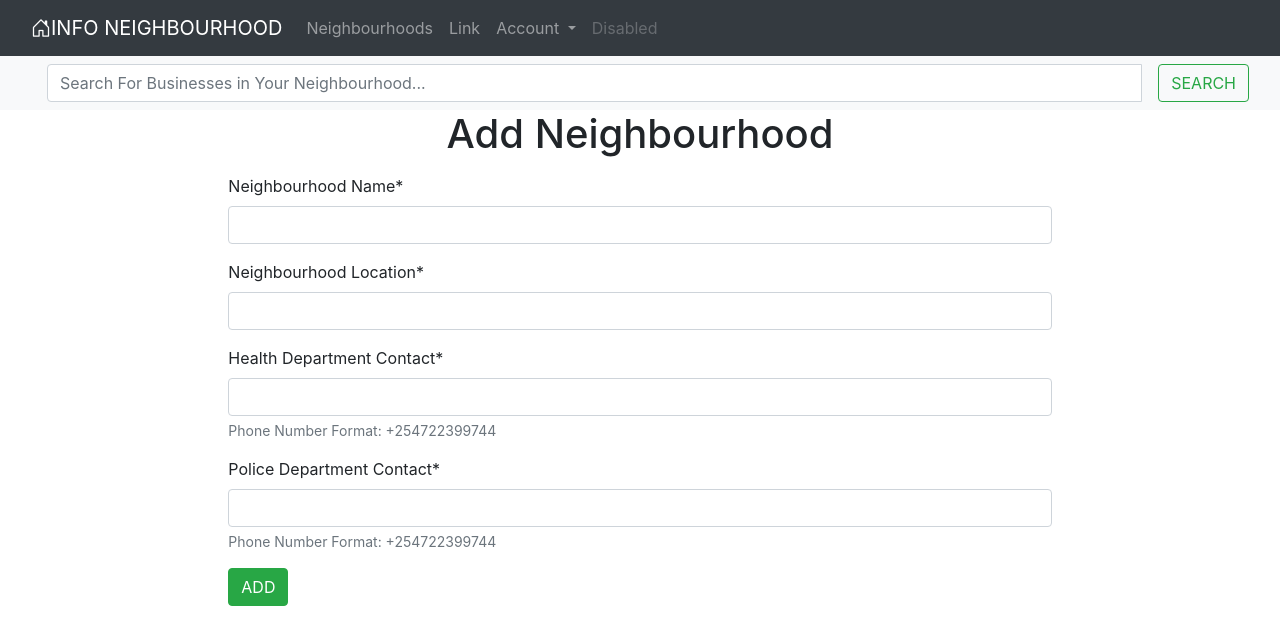
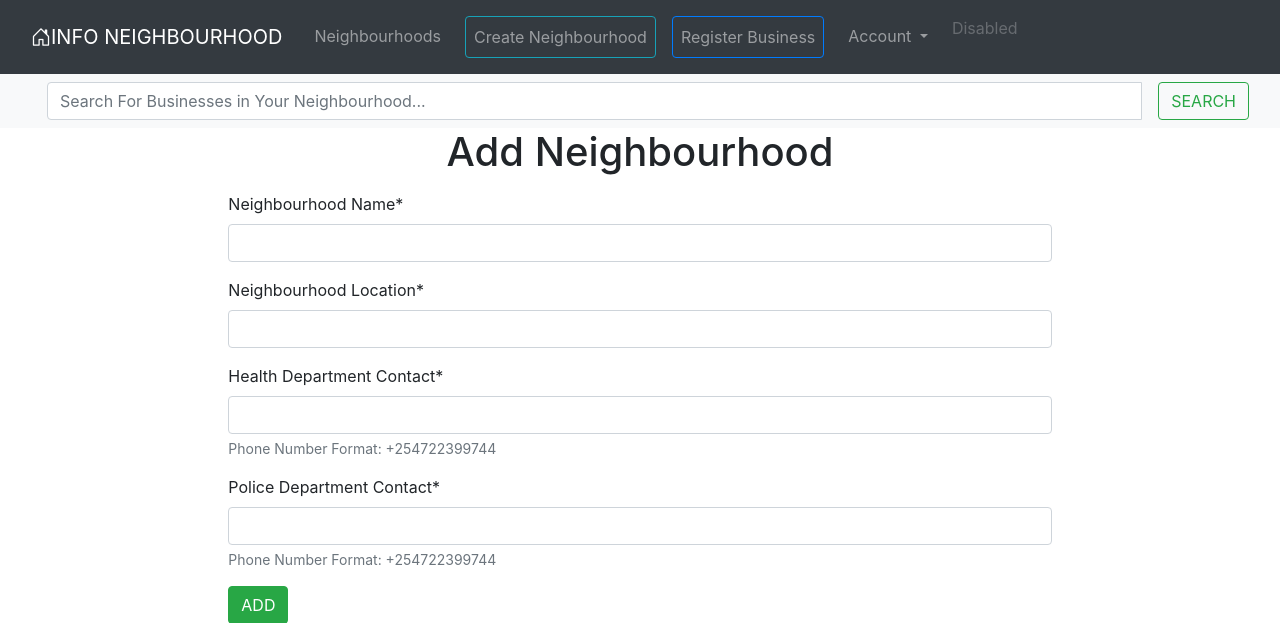
Before and after one commit to JoyWambui/info-neighbourhood, a Django app: page /neighbourhoods/create/ in a window 1280 px wide. Shown: the top 623 px of the page. Run offline with Django 4.2, Linux system fonts and the light colour scheme; the visitor is signed in with stand-in values (Sample User, id 1); some libraries are stand-ins or nearby versions.

Commit message:
Create Business in Neighbourhood

```diff
--- a/neighbourhood/forms.py
+++ b/neighbourhood/forms.py
@@ -32,3 +32,9 @@ class UpdateProfileForm(forms.ModelForm):
     class Meta:
         model = Profile
         exclude = ['user']
+
+class BusinessCreationForm(forms.ModelForm):
+
+    class Meta:
+        model =   Business
+        exclude = ['business_owner']
--- a/neighbourhood/templates/navbar.html
+++ b/neighbourhood/templates/navbar.html
@@ -7,14 +7,18 @@
             <span class="navbar-toggler-icon"></span>
         </button>
         <div class="collapse navbar-collapse" id="navbarSupportedContent">
-            <ul class="navbar-nav me-auto mb-2 mb-lg-0">
+            <ul class="navbar-nav justify-content-around me-auto mb-2 mb-lg-0">
                 <li class="nav-item">
-                    <a class="nav-link" href="{%url 'neighbourhoods'%}">Neighbourhoods</a>
+                    <a class="nav-link my-2 mx-lg-2" href="{%url 'neighbourhoods'%}">Neighbourhoods</a>
                 </li>
                 <li class="nav-item">
-                    <a class="nav-link" href="#">Link</a>
+                    <a class="nav-link btn btn-outline-info my-2 mx-lg-2" href="{%url 'create_neighbourhood'%}" role="button">Create Neighbourhood</a>
                 </li>
-                <li class="nav-item dropdown">
+                <li class="nav-item">
+                    <a class="nav-link btn btn-outline-primary my-2 mx-lg-2" href="{%url 'register_business'%}" role="button">Register Business</a>
+                </li>
+
+                <li class="nav-item dropdown my-2 mx-lg-2">
                     <a class="nav-item nav-link dropdown-toggle" href="#" id="navbarDropdown" role="button" data-bs-toggle="dropdown"
                     aria-expanded="false">
                     Account
--- a/neighbourhood/urls.py
+++ b/neighbourhood/urls.py
@@ -10,5 +10,5 @@ urlpatterns=[
     path('neighbourhoods/create/', views.create_neighbourhood, name='create_neighbourhood'),
     path('neighbourhoods/<int:id>/', views.single_neighbourhood, name='single_neighbourhood'),
     path('profile/<int:id>/', views.profile, name='profile'),
-
+    path('businesses/register/', views.register_business, name='register_business'),
 ]
--- a/neighbourhood/views.py
+++ b/neighbourhood/views.py
@@ -52,7 +52,7 @@ def create_neighbourhood(request):
             messages.success(request,('Neighbourhood successfully created'))
         else:
             messages.error(request,('An error occured while saving the form'))
-        return redirect('homepage')
+        return redirect('neighbourhoods')
     else:
         form= NeighbourHoodCreationForm()
     title = 'Add Neighbourhood'
@@ -106,3 +106,25 @@ def profile(request,id):
         'title': title,
     }
     return render(request,'profile.html',context)
+
+
+@login_required(login_url='login')
+def register_business(request):
+    if request.method == 'POST':
+        form = BusinessCreationForm(request.POST)
+        if form.is_valid():
+            business = form.save(commit=False)
+            business.business_name = request.user
+            business.save()
+            messages.success(request,('Business successfully registered'))
+        else:
+            messages.error(request,('An error occured while saving the form'))
+        return redirect('homepage')
+    else:
+        form= BusinessCreationForm()
+    title = 'Add Business'
+    context = {
+        'form': form,
+        'title': title,
+    }
+    return render(request,'business_create.html',context)
```
Also changed, not shown: neighbourhood/templates/business_create.html (added, +22 -0 lines).
